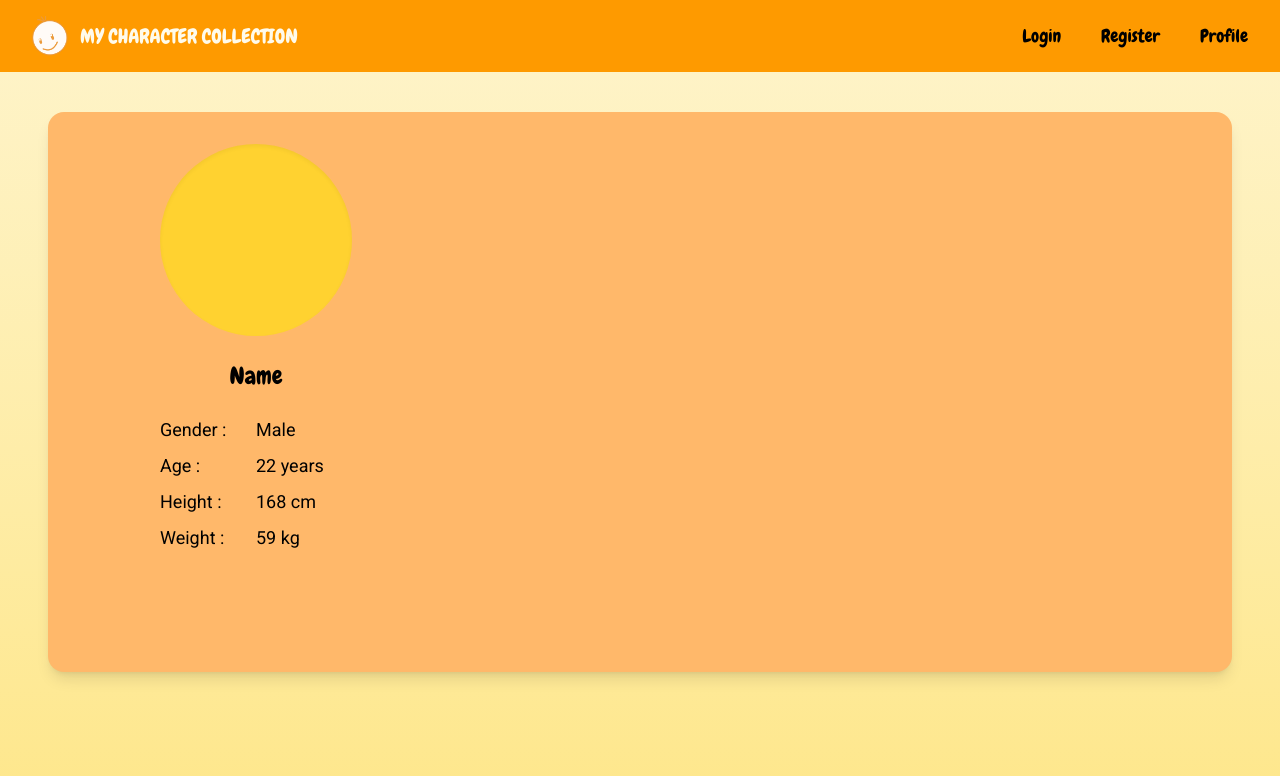
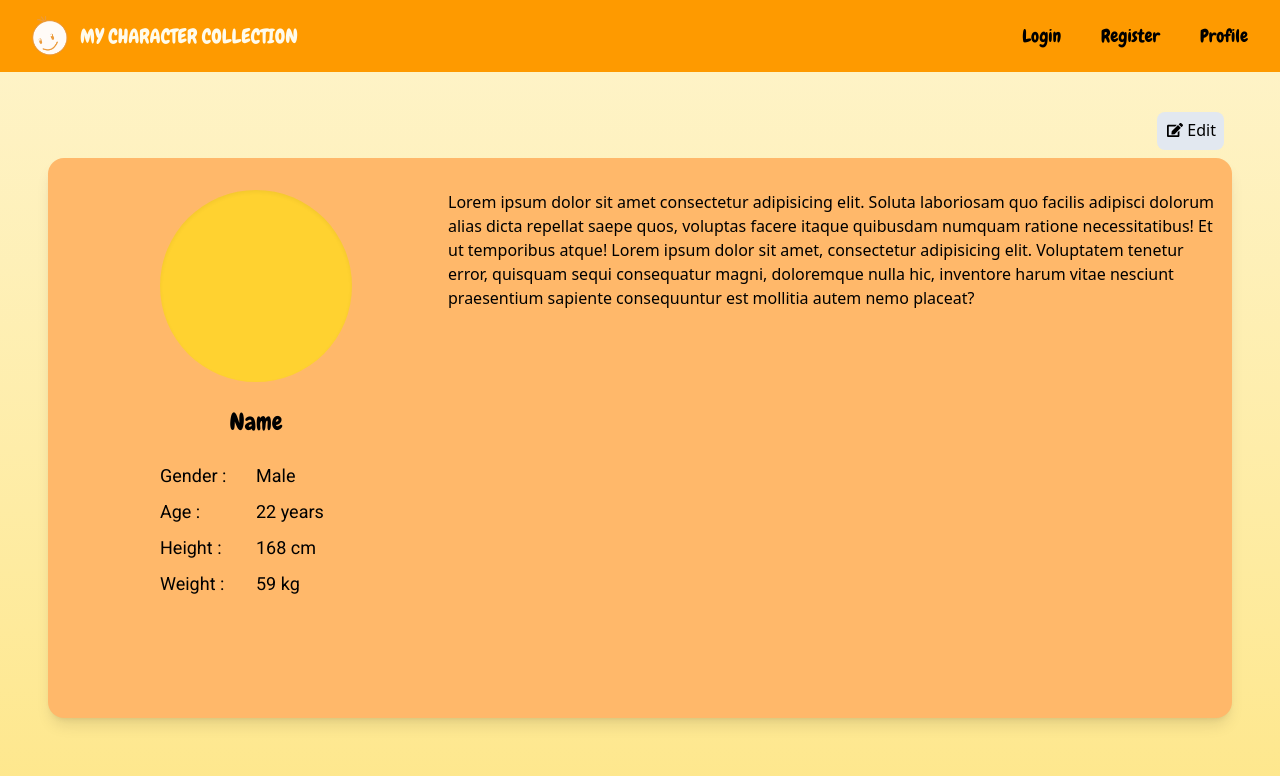
Before and after one commit to biogolf10457/my-character-collection, a React (Vite) app in the folder frontend/: page /characterprofile/testid in a window 1280 px wide. Shown: the top 776 px of the page. Built offline with nearby package versions, Linux system fonts and the light colour scheme.

Commit message:
add create and edit button
- create button at profile page
- edit button at character profile page

```diff
--- a/frontend/package.json
+++ b/frontend/package.json
@@ -14,6 +14,7 @@
     "jwt-decode": "^4.0.0",
     "react": "^19.0.0",
     "react-dom": "^19.0.0",
+    "react-icons": "^5.5.0",
     "react-router-dom": "^7.1.5",
     "tailwindcss": "^4.0.6"
   },
--- a/frontend/src/components/CharacterProfile.jsx
+++ b/frontend/src/components/CharacterProfile.jsx
@@ -1,10 +1,17 @@
 import React from "react";
 import { useParams } from "react-router-dom";
+import { FaEdit } from "react-icons/fa";
 
 const CharacterProfile = () => {
   const { id } = useParams();
   return (
     <div className="min-h-screen px-4 py-6 sm:px-8 lg:px-12 lg:py-10 bg-linear-to-b from-amber-100 to-amber-200">
+      <div className="flex justify-end pr-2 pb-2">
+        <button className="pl-2.5 pr-2 pt-1 pb-2 bg-slate-200 rounded-lg hover:bg-slate-300 hover:cursor-pointer">
+          <FaEdit className="inline-block align-middle" />
+          <span className="pl-1 align-middle">Edit</span>
+        </button>
+      </div>
       <div className="relative min-h-[70vh] px-4 py-8 bg-orange-300 rounded-2xl shadow-lg">
         <div className="w-full flex">
           <div className="w-1/3 flex flex-col items-center justify-center">
@@ -21,7 +28,18 @@ const CharacterProfile = () => {
               <div>59 kg</div>
             </div>
           </div>
-          <div className="w-2/3"></div>
+          <div className="w-2/3">
+            <p>
+              Lorem ipsum dolor sit amet consectetur adipisicing elit. Soluta
+              laboriosam quo facilis adipisci dolorum alias dicta repellat saepe
+              quos, voluptas facere itaque quibusdam numquam ratione
+              necessitatibus! Et ut temporibus atque! Lorem ipsum dolor sit
+              amet, consectetur adipisicing elit. Voluptatem tenetur error,
+              quisquam sequi consequatur magni, doloremque nulla hic, inventore
+              harum vitae nesciunt praesentium sapiente consequuntur est
+              mollitia autem nemo placeat?
+            </p>
+          </div>
         </div>
       </div>
     </div>
--- a/frontend/src/components/CreateCharacter.jsx
+++ b/frontend/src/components/CreateCharacter.jsx
@@ -7,10 +7,6 @@ const CreateCharacter = () => {
   };
   return (
     <div>
-      <h1>Create Character</h1>
-      <form>
-        <input type="file" accept="image/*" onChange={onSelectFile} />
-      </form>
     </div>
   );
 };
--- a/frontend/src/components/Profile.jsx
+++ b/frontend/src/components/Profile.jsx
@@ -2,6 +2,7 @@ import React from "react";
 import { useState } from "react";
 import { Link } from "react-router-dom";
 import CharacterCard from "./CharacterCard";
+import { PiPersonArmsSpreadDuotone } from "react-icons/pi";
 
 const Profile = () => {
   const [name, setName] = useState("");
@@ -13,6 +14,12 @@ const Profile = () => {
       <div className="flex items-center justify-center">
         <div className="w-6xl">
           <h1 className="mb-10 text-6xl font-chewy">{name}'s collection</h1>
+          <div className="flex justify-end pr-2 pb-2">
+            <button className="pl-2.5 pr-2 pt-1 pb-2 bg-slate-200 rounded-lg hover:bg-slate-300 hover:cursor-pointer">
+              <PiPersonArmsSpreadDuotone className="inline-block align-middle" />
+              <span className="pl-1 align-middle">Create</span>
+            </button>
+          </div>
           <div className="relative min-h-[70vh] px-6 py-4 bg-orange-300 rounded-2xl shadow-lg">
             {!loaded && (
               <div className="absolute top-1/2 left-1/2 -translate-1/2">
```
Also changed, not shown: 1 other file (tests, documents, lock files or other folders).
